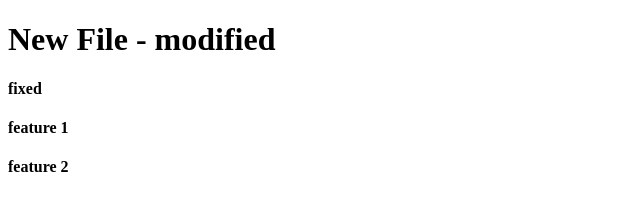
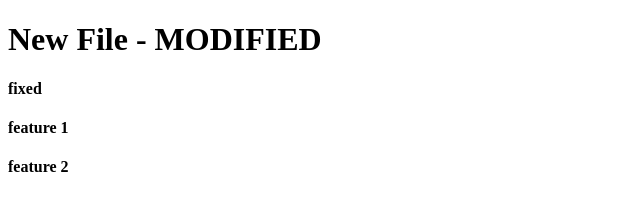
Before and after one commit to fabianoad/background, a plain HTML site: page index.html in a window 1280 px wide. Shown: the whole page, without its empty margins (0-640 px from the left). Drawn offline with Linux system fonts and the light colour scheme.

Commit message:
capitalize title

```diff
--- a/index.html
+++ b/index.html
@@ -6,7 +6,7 @@
     <title>Document</title>
 </head>
 <body>
-    <h1>New File - modified</h1>
+    <h1>New File - MODIFIED</h1>
     <h4>fixed</h4>
     <h4>feature 1</h4>
     <h4>feature 2</h4>
```
